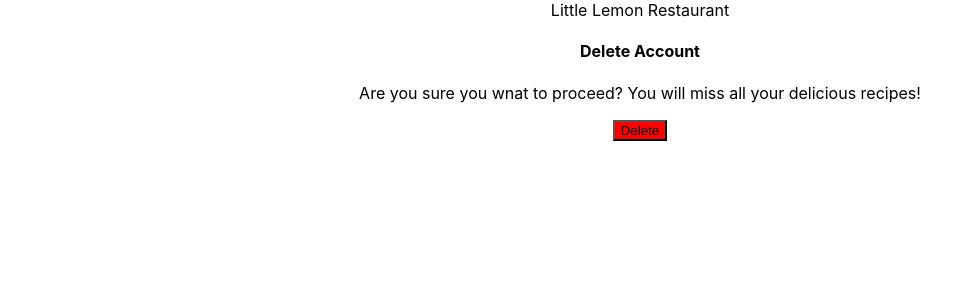
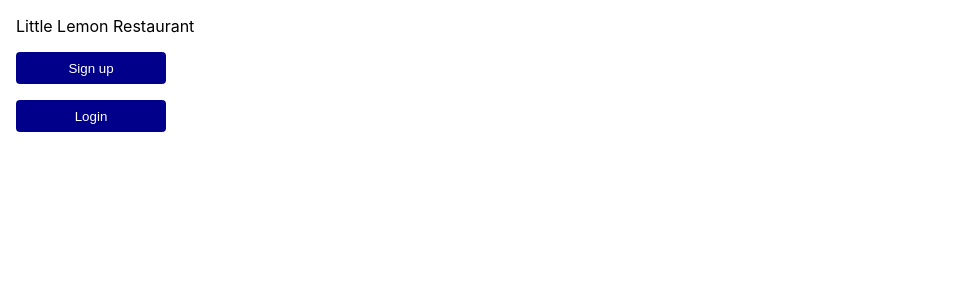
Before and after one commit to Waiyan64/my-first-react-app, a React (Create React App) app: page / in a window 1280 px wide. Shown: the top 300 px of the page, without its empty margins (0-967 px from the left). Built offline with nearby package versions, Linux system fonts and the light colour scheme.

Commit message:
Finishing up

```diff
--- a/src/App.css
+++ b/src/App.css
@@ -1,38 +1,23 @@
 .App {
-  text-align: center;
+  display: flex;
+  flex: 1;
+  height: 100vh;
+  flex-direction: column;
+  padding: 16px;
 }
 
-.App-logo {
-  height: 40vmin;
-  pointer-events: none;
-}
-
-@media (prefers-reduced-motion: no-preference) {
-  .App-logo {
-    animation: App-logo-spin infinite 20s linear;
-  }
-}
-
-.App-header {
-  background-color: #282c34;
-  min-height: 100vh;
-  display: flex;
-  flex-direction: column;
-  align-items: center;
-  justify-content: center;
-  font-size: calc(10px + 2vmin);
+button {
+  margin-top: 16px;
+  width: 150px;
+  height: 32px;
+  border: none;
+  border-radius: 4px;
+  background-color: darkblue;
   color: white;
 }
 
-.App-link {
-  color: #61dafb;
+button:disabled,
+button[disabled] {
+  background-color: #cccccc;
+  color: #666666;
 }
-
-@keyframes App-logo-spin {
-  from {
-    transform: rotate(0deg);
-  }
-  to {
-    transform: rotate(360deg);
-  }
-}
--- a/src/App.js
+++ b/src/App.js
@@ -1,38 +1,40 @@
 import "./App.css";
 
-const Button = ({children, backgroundColor}) => {
-  return <button style={{backgroundColor}}>{children}</button>;
-};
-
-const Alert = ({ children }) => {
+const Button = ({ type, children, ...buttonProps }) => {
+  const className = type === "primary" ? "PrimaryButton" : "SecondaryButton";
   return (
-    <>
-
-      <div className="Alert">{children}</div>
-    </>
+    <button className = {`Button ${className}`} {...buttonProps}>
+      {children}
+    </button>
   );
 };
 
-const DeleteButton = () => {
-  return <Button backgroundColor="red">Delete</Button>
+const LoginButton = ({ type, children, ...buttonProps }) => {
+  return (
+    <Button
+    type = "secondary"
+    {...buttonProps}
+    onClick = {() => {
+      alert("Logging in!");
+    }}
+    >
+      {children}
+    </Button>
+  );
 };
 
 function App() {
   return (
     <div className="App">
-      <header>Little Lemon Restaurant</header>
-      <Alert>
-        <h4>Delete Account</h4>
-        <p>
-          Are you sure you wnat to proceed? You will miss all your delicious recipes!
-        </p>
-        <DeleteButton />
-      </Alert>
+      <header className="Header">Little Lemon Restaurant</header>
+      <Button type="primary" onClick={() => alert("Signing up!")}>
+        Sign up
+      </Button>
+      <LoginButton type="secondary" >
+        Login
+      </LoginButton>
     </div>
   );
-};
-
-
-
+}
 
 export default App;
```
Also changed, not shown: src/Radio/index.js (added, +36 -0 lines), src/Radio/styles.css (added, +19 -0 lines).
